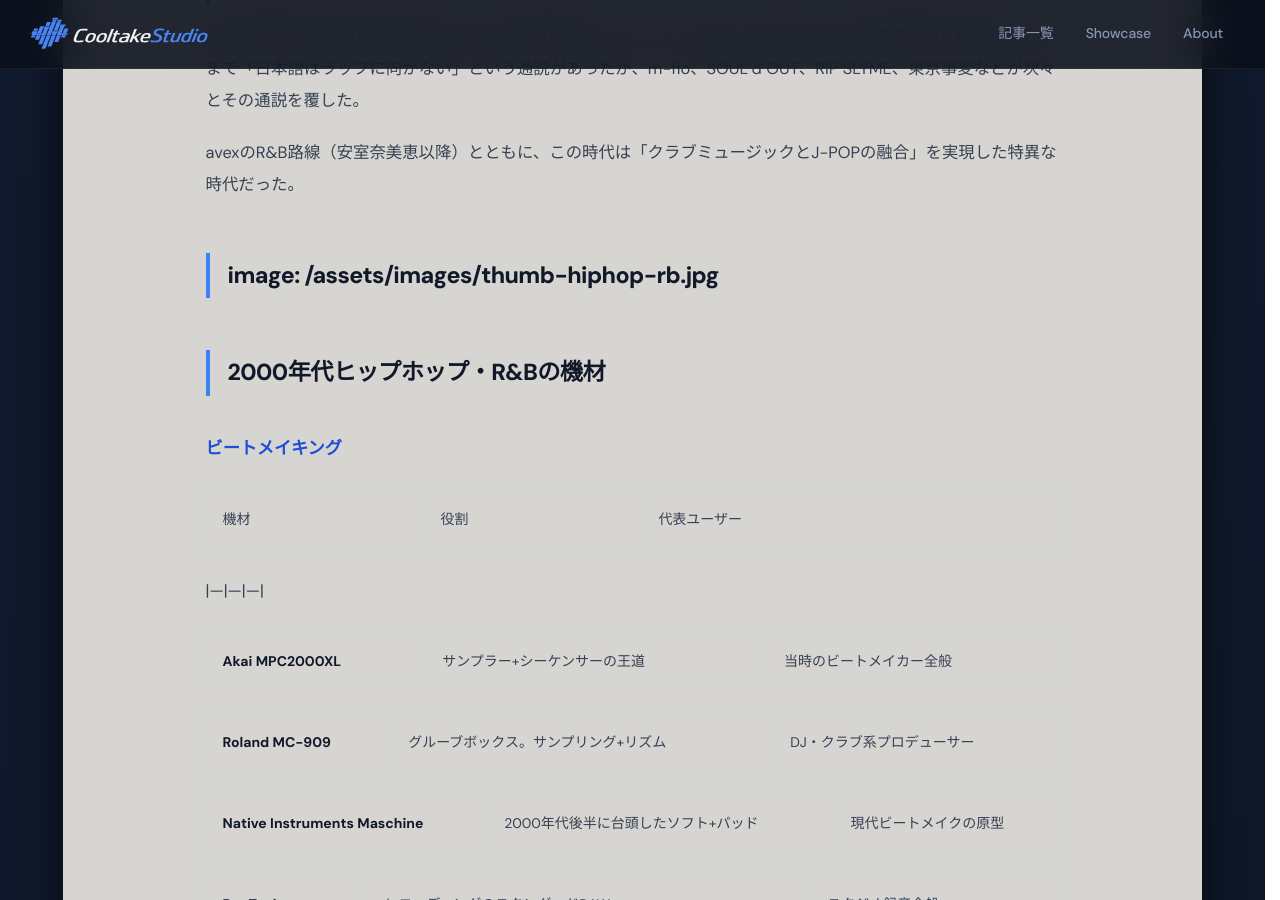
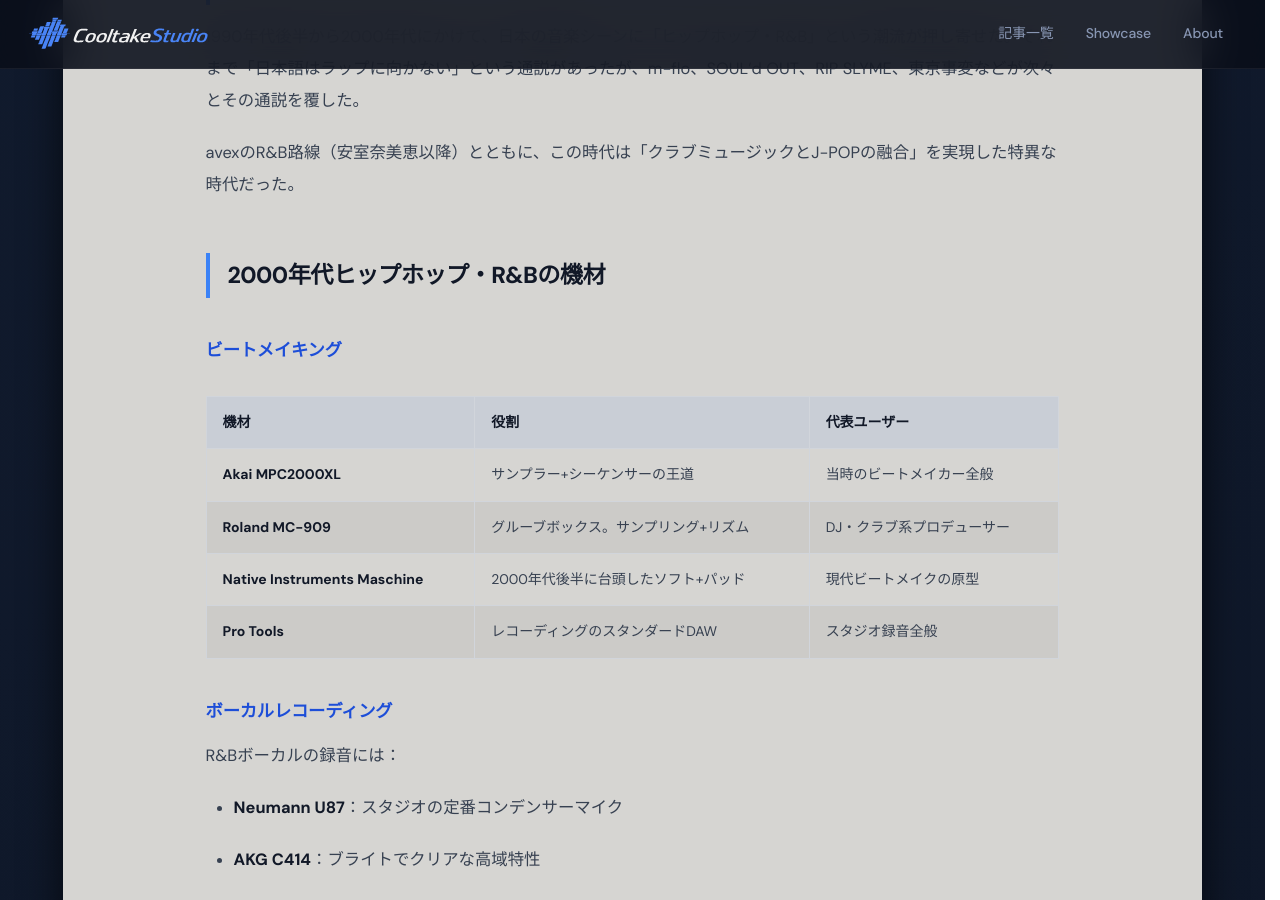
Before and after one commit to cooltake/cooltake-staging, a Jekyll site: the page built from _posts/2026-05-30-japan-music-13-hiphop-rb.md, in a window 1280 px wide and 900 px high, scrolled down 433 px. Built offline with Jekyll 4.4.1, drawn with Linux system fonts in a browser that asks for light colours; some web fonts are replaced.

Commit message:
fix: remove body-leaked image/frontmatter in 2026-05-30-japan-music-13-hiphop-rb.md

```diff
--- a/_posts/2026-05-30-japan-music-13-hiphop-rb.md
+++ b/_posts/2026-05-30-japan-music-13-hiphop-rb.md
@@ -23,8 +23,6 @@
 
 
 
-image: /assets/images/thumb-hiphop-rb.jpg
----
 
 
 
@@ -37,15 +35,10 @@
 
 
 | 機材 | 役割 | 代表ユーザー |
-
 |---|---|---|
-
 | **Akai MPC2000XL** | サンプラー+シーケンサーの王道 | 当時のビートメイカー全般 |
-
 | **Roland MC-909** | グルーブボックス。サンプリング+リズム | DJ・クラブ系プロデューサー |
-
 | **Native Instruments Maschine** | 2000年代後半に台頭したソフト+パッド | 現代ビートメイクの原型 |
-
 | **Pro Tools** | レコーディングのスタンダードDAW | スタジオ録音全般 |
 
 
@@ -84,7 +77,6 @@
 
 
 
----
 
 
 
@@ -106,7 +98,6 @@
 
 
 
----
 
 
 
@@ -180,7 +171,6 @@
 
 
 
----
 
 
 
@@ -192,7 +182,6 @@
 
 
 
----
 
 
 
@@ -247,7 +236,6 @@
 </div>
 
 
----
 
 
 
@@ -264,15 +252,10 @@
 
 
 | スタイル | 代表アーティスト | 特徴 |
-
 |--------|--------------|------|
-
 | クラブ系 | m-flo、SOUL'd OUT | 英語混じり、クールなフロウ |
-
 | リリカル系 | RIP SLYME、韻シスト | 言葉遊び・ライミング重視 |
-
 | ストリート系 | 般若、Zeebra | リアル系のリリック |
-
 | ポップ系 | ケツメイシ、Home Made 家族 | J-POP寄り、ラブソング多め |
 
 
@@ -317,7 +300,6 @@
 
 この曲のBPM・コード・エフェクト構成は今も学ぶ価値がある。
 
----
 
 <div style="display:flex;justify-content:space-between;flex-wrap:wrap;gap:.8rem;margin:2rem 0;">
 <a href="/2026/05/30/japan-music-12-shibuya-kei/" style="display:inline-block;padding:.5rem 1rem;background:#e8edf2;border:1px solid #c8c5c0;border-radius:8px;color:#1e3a5f;text-decoration:none;font-size:.9rem;">← #12 渋谷系・J-R&B</a>
```
